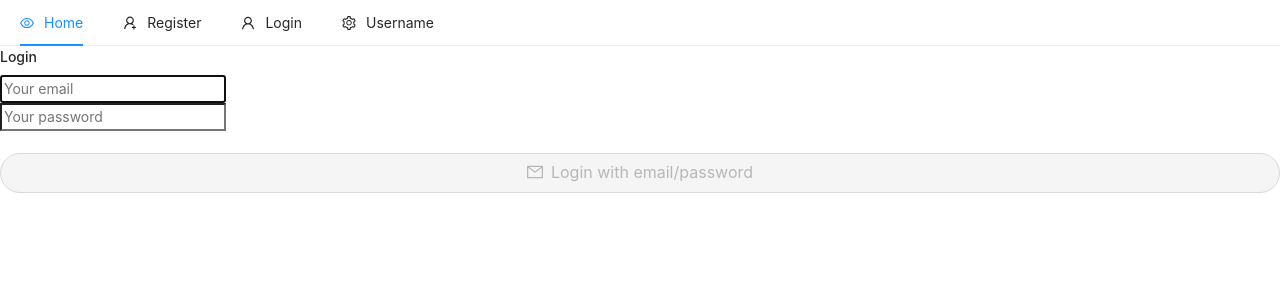
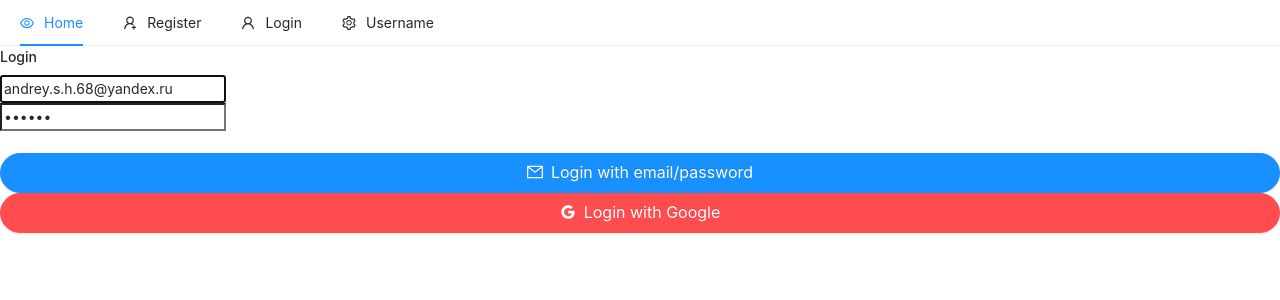
Before and after one commit to kaymantex68/ecommerce, a React (Create React App) app in the folder client/: page /login in a window 1280 px wide. Shown: the top 300 px of the page. Built offline with nearby package versions, Linux system fonts and the light colour scheme; no server answers; the HTML template or start-up script is replaced by a standard one.

Commit message:
lesson 22 google auth -> 23 Добавлена авторизация через google

```diff
--- a/client/src/firebase.js
+++ b/client/src/firebase.js
@@ -14,4 +14,4 @@ const firebaseConfig = {
 firebase.initializeApp(firebaseConfig)
 
 export const auth = firebase.auth()
-// export const googleAuthProvider = firebase.auth.GoogleAuthProvider()
+export const googleAuthProvider = new firebase.auth.GoogleAuthProvider()
--- a/client/src/pages/auth/Login.js
+++ b/client/src/pages/auth/Login.js
@@ -1,20 +1,43 @@
 import React, { useState } from "react";
-import { auth } from "../../firebase";
+import { auth, googleAuthProvider } from "../../firebase";
 import { toast } from "react-toastify";
 import "react-toastify/dist/ReactToastify.css";
-import { Button } from 'antd'
-import {
-    MailOutlined
-} from "@ant-design/icons";
-
+import { Button } from "antd";
+import { MailOutlined, GoogleOutlined } from "@ant-design/icons";
+import { useDispatch } from "react-redux";
+import { useHistory } from "react-router-dom";
 
 const Login = () => {
-    const [email, setEmail] = useState("");
-    const [password, setPassword] = useState("");
+    const [email, setEmail] = useState("andrey.s.h.68@yandex.ru");
+    const [password, setPassword] = useState("311774");
+    const [loading, setLoading] = useState(false);
+
+    const dispatch = useDispatch();
+    const history = useHistory();
 
     const handleSubmit = async (e) => {
         e.preventDefault();
-        console.table(email, password);
+        setLoading(true);
+        try {
+            // console.table(email, password);
+            const result = await auth.signInWithEmailAndPassword(email, password);
+            // console.log(result)
+            const { user } = result;
+            const idTokenResult = await user.getIdTokenResult();
+            dispatch({
+                type: "LOGGED_IN_USER",
+                payload: {
+                    email: user.email,
+                    token: idTokenResult.token,
+                },
+            });
+
+            history.push("/");
+        } catch (error) {
+            console.log(error);
+            toast.error(error.message);
+            setLoading(false);
+        }
     };
 
     const loginForm = () => (
@@ -46,21 +69,55 @@ const Login = () => {
                 className="mb-3"
                 block
                 shape="round"
-                icon={<MailOutlined/>}
+                icon={<MailOutlined />}
                 size="large"
-                disabled={!email || password.length<6}
-                >
+                disabled={!email || password.length < 6}
+            >
                 Login with email/password
-            </Button>
+      </Button>
         </form>
     );
+
+    const googleLogin = async () => {
+        auth.signInWithPopup(googleAuthProvider).then(async (result) => {
+            const { user } = result;
+            const idTokenResult = await user.getIdTokenResult();
+            dispatch({
+                type: "LOGGED_IN_USER",
+                payload: {
+                    email: user.email,
+                    token: idTokenResult.token,
+                },
+            });
+            history.push('/')
+        })
+            .catch((err) => {
+                console.log(err)
+                toast.error(err.message)
+            })
+    };
 
     return (
         <div className="container p-5">
             <div className="row">
                 <div className="col-md-6 offset-md-3">
-                    <h4>Login</h4>
+                    {loading ? (
+                        <h4 className="text-danger">Loading ...</h4>
+                    ) : (
+                            <h4>Login</h4>
+                        )}
                     {loginForm()}
+                    <Button
+                        onClick={googleLogin}
+                        type="danger"
+                        className="mb-3"
+                        block
+                        shape="round"
+                        icon={<GoogleOutlined />}
+                        size="large"
+                    >
+                        Login with Google
+          </Button>
                 </div>
             </div>
         </div>
--- a/client/src/pages/auth/RegisterComplete.js
+++ b/client/src/pages/auth/RegisterComplete.js
@@ -36,7 +36,7 @@ const RegisterComplete = ({ history }) => {
                 await user.updatePassword(password)
                 const idTokenResult = await user.getIdTokenResult()
                 // redux store
-                console.log('user', user, 'idTokenResult', idTokenResult)
+                // console.log('user', user, 'idTokenResult', idTokenResult)
                 // redirect
                 // history.push('/')
 
@@ -76,7 +76,7 @@ const RegisterComplete = ({ history }) => {
         <div className="container p-5">
             <div className="row">
                 <div className="col-md-6 offset-md-3">
-                    <h4>Register</h4>
+                    <h4>Complete Registration</h4>
                     {completeRegistrationForm()}
                 </div>
             </div>
```
